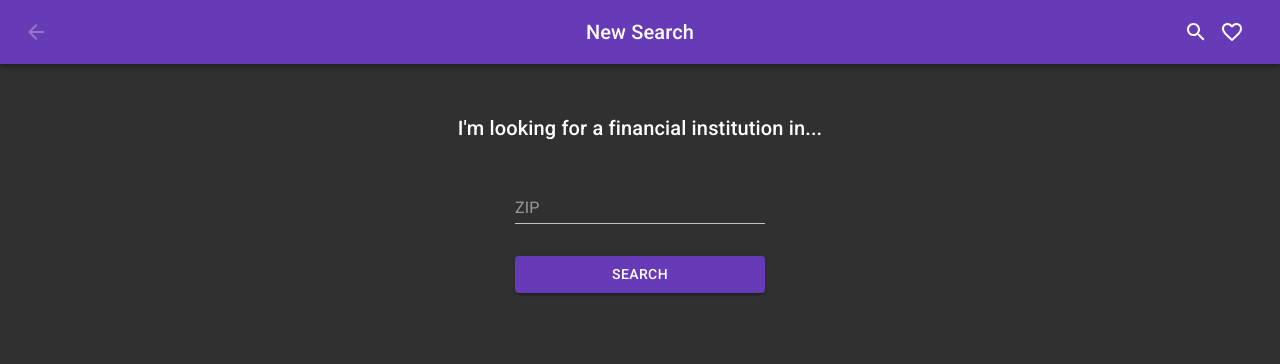
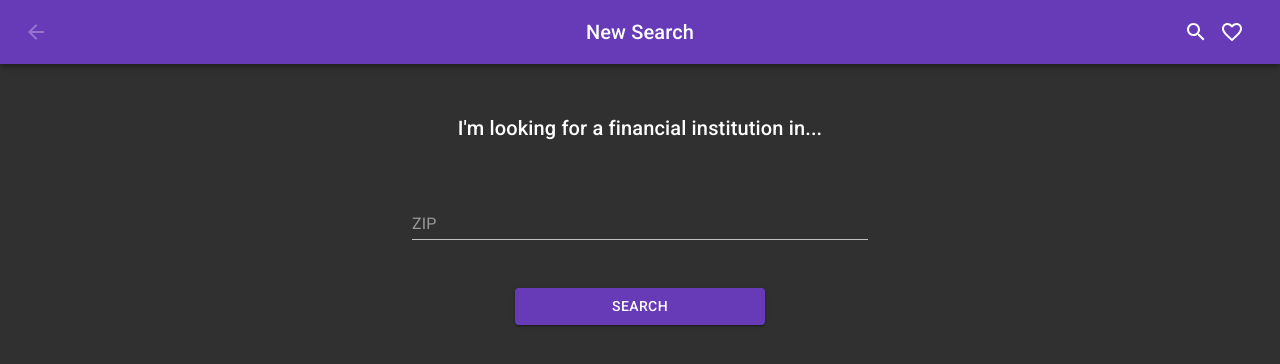
Before and after one commit to drumnickydrum/financial-institution-manager, a React (Create React App) app: page /search in a window 1280 px wide. Shown: the top 364 px of the page. Built offline with nearby package versions, Linux system fonts and the light colour scheme.

Commit message:
Provide button to favorites on search page

```diff
--- a/src/pages/Search/Search.js
+++ b/src/pages/Search/Search.js
@@ -3,11 +3,14 @@ import { useState, useContext } from 'react';
 import { ResultsPending } from './ResultsPending';
 import { SearchActions, SearchResults, SearchState } from 'store/SearchProvider';
 import useStyles from './Search.styles';
+import { UserInput } from 'store/UserProvider';
+import { GoTo, PATHS } from 'store/GoToProvider';
 
 export const Search = () => {
   const { search, searchNearby } = useContext(SearchActions);
   const { loading, error } = useContext(SearchState);
   const { nearbyZips, fiList, zipSearched } = useContext(SearchResults);
+  const { favorites } = useContext(UserInput);
 
   const [alreadySearched, setAlreadySearched] = useState(false);
   const [zipInput, setZipInput] = useState('');
@@ -16,6 +19,7 @@ export const Search = () => {
   const canSearchNearby = nearbyZips.length > 0;
   const noResults = alreadySearched && fiList.length === 0;
   const errorMessage = userError || getErrorMessage(error, zipInput);
+  const hasFavorites = Object.keys(favorites).length > 0;
 
   const zipChange = ({ target: { value } }) => {
     if (!value) return setZipInput('');
@@ -44,6 +48,7 @@ export const Search = () => {
       zipInput={zipInput}
       zipChange={zipChange}
       zipSearched={zipSearched}
+      hasFavorites={hasFavorites}
     />
   );
 };
@@ -57,7 +62,9 @@ const SearchJSX = ({
   zipInput,
   zipChange,
   zipSearched,
+  hasFavorites,
 }) => {
+  const goTo = useContext(GoTo);
   const classes = useStyles();
   return (
     <Container maxWidth='sm' className={classes.root}>
@@ -91,10 +98,30 @@ const SearchJSX = ({
           onChange={zipChange}
           inputProps={{ type: 'tel' }}
         ></TextField>
-        <Button variant='contained' color='primary' type='submit'>
+        <Button
+          className={classes.searchBtn}
+          variant='contained'
+          color='primary'
+          type='submit'
+        >
           {searchFormText.submitBtn}
         </Button>
       </form>
+      {hasFavorites && (
+        <>
+          <Typography variant='h6' component='h4' align='center'>
+            or
+          </Typography>
+          <Button
+            className={classes.favBtn}
+            variant='contained'
+            color='primary'
+            onClick={() => goTo(PATHS.FAVORITES)}
+          >
+            {searchFormText.favoritesBtn}
+          </Button>
+        </>
+      )}
     </Container>
   );
 };
@@ -106,7 +133,7 @@ export const searchFormText = {
   placeholder: 'ZIP',
   submitBtn: 'Search',
   nearbyBtn: 'Search Nearby ZIP Codes',
-  favoritesBtn: 'My Favorites',
+  favoritesBtn: 'Show My Favorites',
   errors: {
     length: 'Please enter a 5-digit U.S. zip code',
     invalid: ' is an invalid U.S. zip code',
--- a/src/pages/Search/Search.styles.js
+++ b/src/pages/Search/Search.styles.js
@@ -6,11 +6,20 @@ const useStyles = makeStyles({
       padding: '1rem',
       display: 'flex',
       flexDirection: 'column',
-      '& .MuiInput-root, & button': {
-        margin: '1rem auto',
-        width: '250px',
+      '& .Mui-error': {
+        textAlign: 'center',
       },
     },
+  },
+  searchBtn: {
+    display: 'block',
+    margin: '1rem auto',
+    width: '250px',
+  },
+  favBtn: {
+    display: 'block',
+    margin: '1rem auto',
+    width: '250px',
   },
 });
 
```
Also changed, not shown: 2 other files (tests, documents, lock files or other folders).
